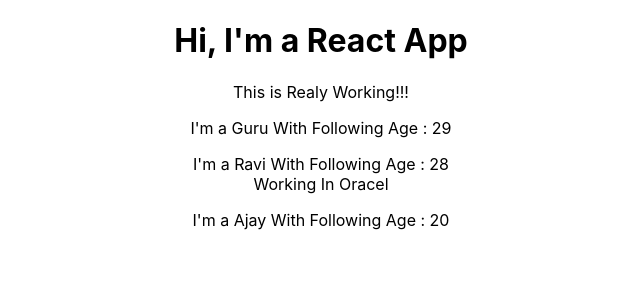
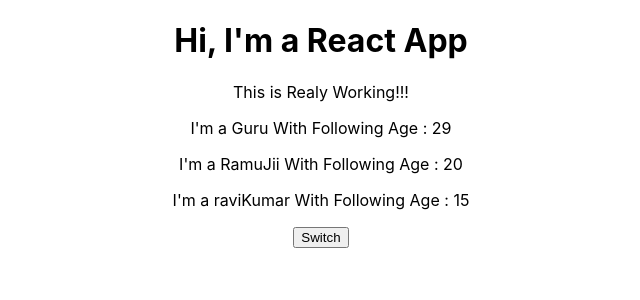
Before and after one commit to GuruBrahmaraju/react_complete_redux, a React (Create React App) app in the folder burger-builder-react/: page / in a window 1280 px wide. Shown: the top 300 px of the page, without its empty margins (319-959 px from the left). Built offline with nearby package versions, Linux system fonts and the light colour scheme.

Commit message:
setState update

```diff
--- a/burger-builder-react/src/App.js
+++ b/burger-builder-react/src/App.js
@@ -3,14 +3,39 @@
 import Person from './Person/Person';
 
 class App extends Component {
+  constructor(){
+    super();
+    this.state={
+      person:[
+        {name:"Guru", age:"29"},
+        {name:"RamuJii", age:"20"},
+        {name:"raviKumar", age:"15"}
+      ]
+    }
+  }
+
+  switchHandler=()=>{
+    // console.log("Was Clicked...");
+    // this.state.person[0].name="guruBrahma";
+    this.setState({
+      person:[
+        {name:"Brahmaraju", age:"29"},
+        {name:"RamuJii", age:"20"},
+        {name:"raviKumar", age:"55"}
+      ]
+    })
+  }
+
   render() {
     return (
       <div className="App">
       <h1>Hi, I'm a React App</h1>
       <p>This is Realy Working!!!</p>
-      <Person name='Guru' age='29'/>
-      <Person name='Ravi' age='28'>Working In Oracel</Person>
-      <Person name='Ajay' age='20'/>
+     <Person name={this.state.person[0].name} age={this.state.person[0].age}/>
+     <Person name={this.state.person[1].name} age={this.state.person[1].age}/>
+     <Person name={this.state.person[2].name} age={this.state.person[2].age}/>
+     <button onClick={this.switchHandler}>Switch</button>
+
       </div>
 
     );
```
